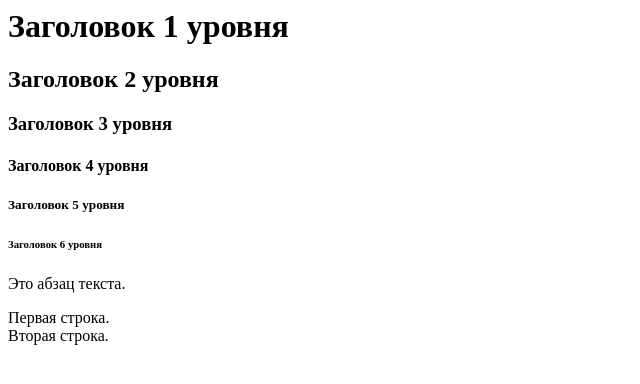
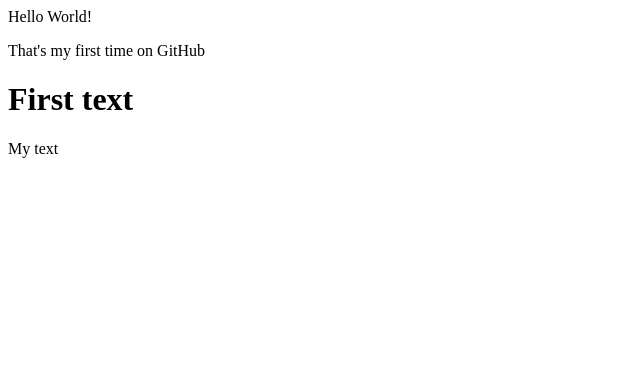
Before and after one commit to aiyasversion/myFile, a plain HTML site: page index.html in a window 1280 px wide. Shown: the whole page, without its empty margins (0-640 px from the left). Drawn offline with Linux system fonts and the light colour scheme.

Commit message:
added some text

```diff
--- a/index.html
+++ b/index.html
@@ -1,9 +1,4 @@
-<h1>Заголовок 1 уровня</h1>
-<h2>Заголовок 2 уровня</h2>
-<h3>Заголовок 3 уровня</h3>
-<h4>Заголовок 4 уровня</h4>
-<h5>Заголовок 5 уровня</h5>
-<h6>Заголовок 6 уровня</h6>
-
-<p>Это абзац текста.</p>
-<p>Первая строка.<br>Вторая строка.</p>
+<p> Hello World!</p>
+<p> That's my first time on GitHub</p>
+<h1>First text</h1>
+<p>My text</p>
```
